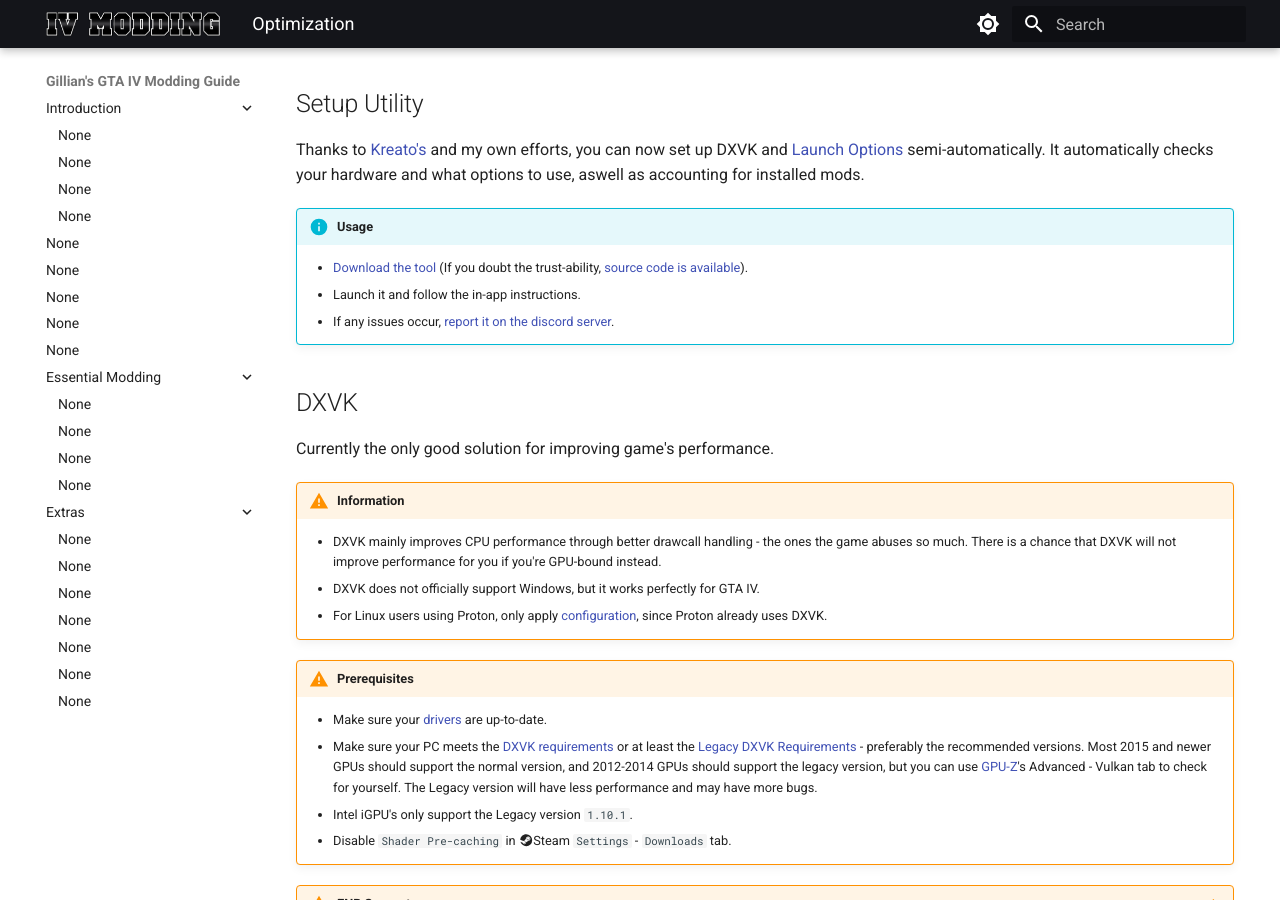
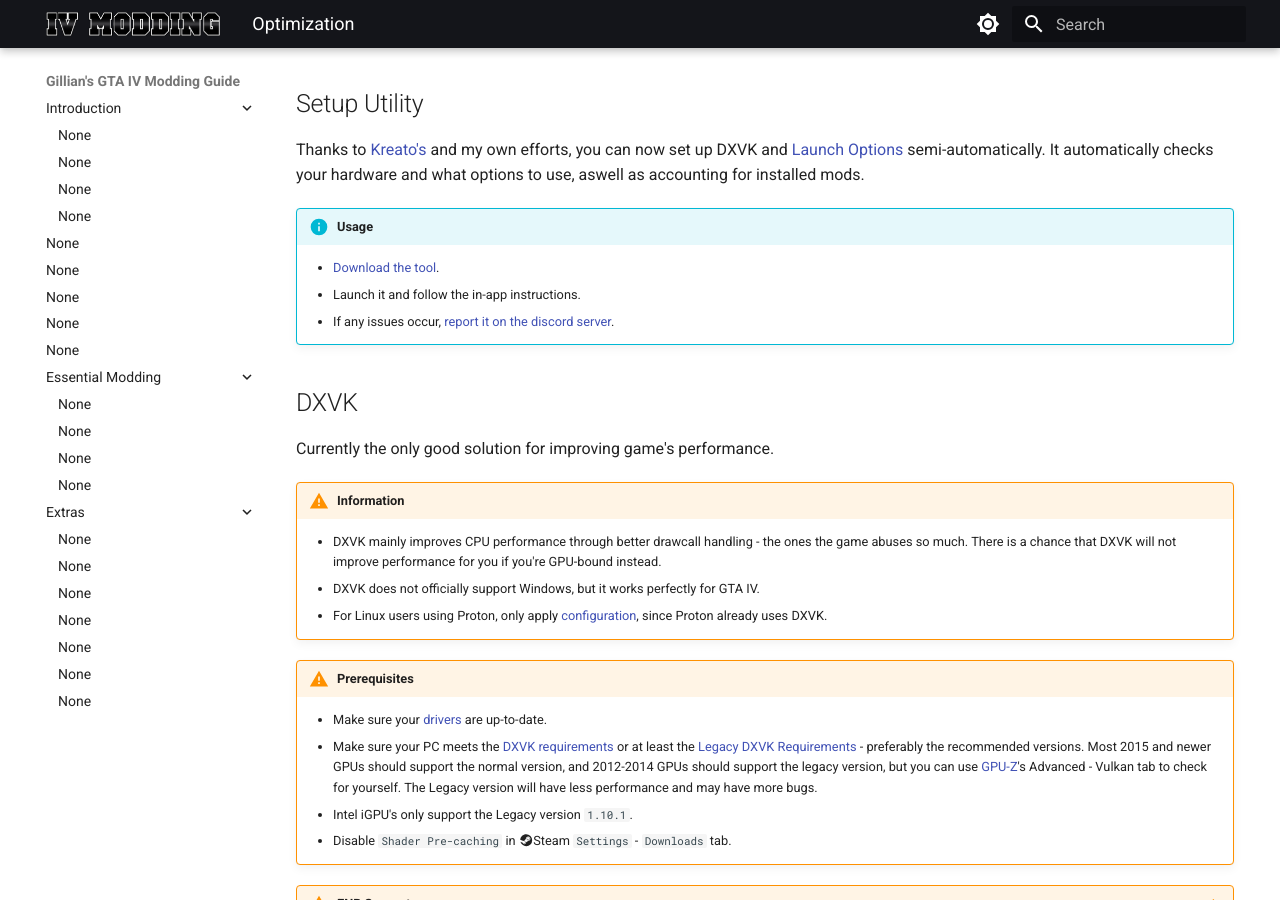
Before and after one commit to gillian-guide/gillian-guide.github.io, an MkDocs documentation site: the page built from docs/optimization.en.md, in a window 1280 px wide and 900 px high, scrolled down 814 px. Built offline with MkDocs 1.6.1 and Material for MkDocs 9.7.7, drawn with Linux system fonts in a browser that asks for light colours.

Commit message:
change link bruh

```diff
--- a/docs/optimization.en.md
+++ b/docs/optimization.en.md
@@ -39,7 +39,7 @@
 ## Setup Utility
 Thanks to [Kreato's](https://gillian-guide.github.io/credits/#special-thanks) and my own efforts, you can now set up DXVK and [Launch Options](https://gillian-guide.github.io/additional-setup/#launch-options) semi-automatically. It automatically checks your hardware and what options to use, aswell as accounting for installed mods.
 !!! info "Usage"
-    - [Download the tool](https://drive.google.com/file/d/1RvaN4hfkyWJmfJzoOCtKN1eLFdQGmMOh/view?usp=drive_link) (If you doubt the trust-ability, [source code is available](https://github.com/SandeMC/GTAIVSetupUtility)).
+    - [Download the tool](https://github.com/SandeMC/GTAIVSetupUtility/releases).
     - Launch it and follow the in-app instructions.
     - If any issues occur, [report it on the discord server](contact-me.md).
 
```
Also changed, not shown: docs/optimization.ru.md (+1 -1 lines).
